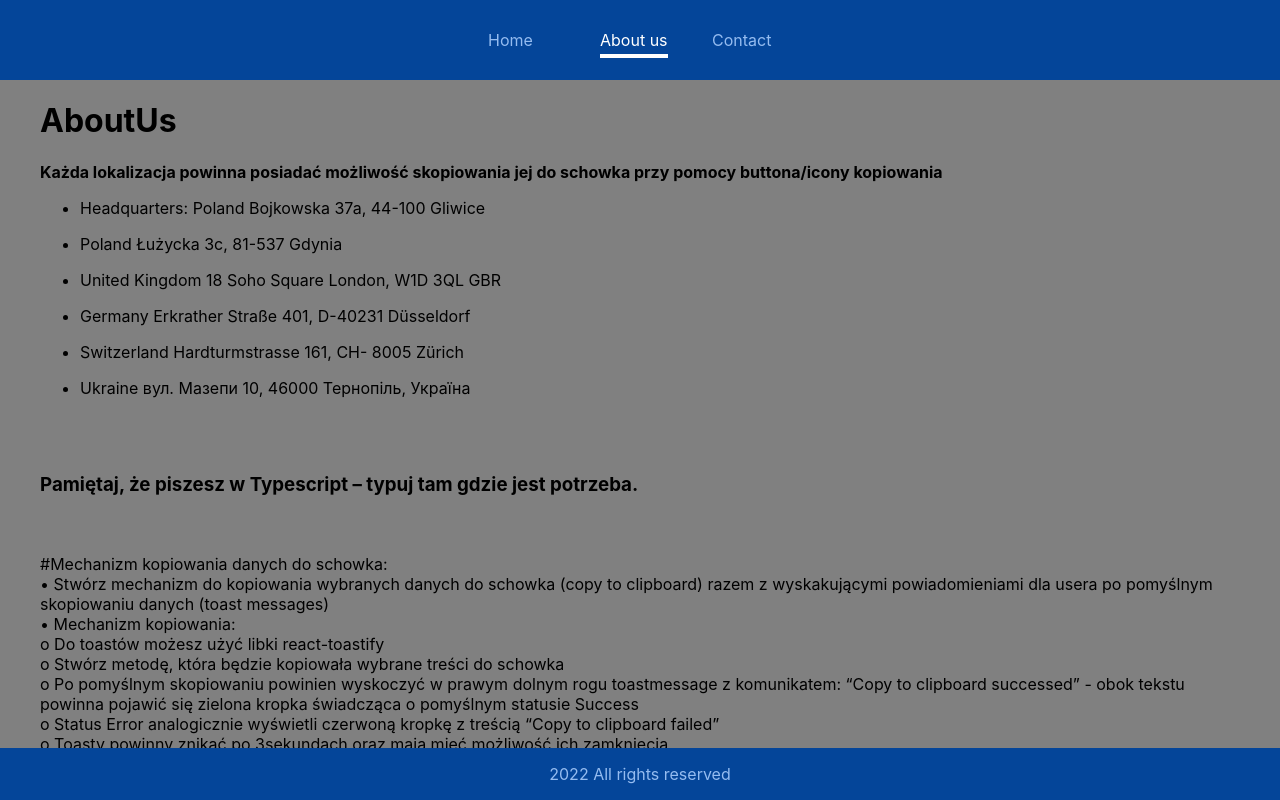
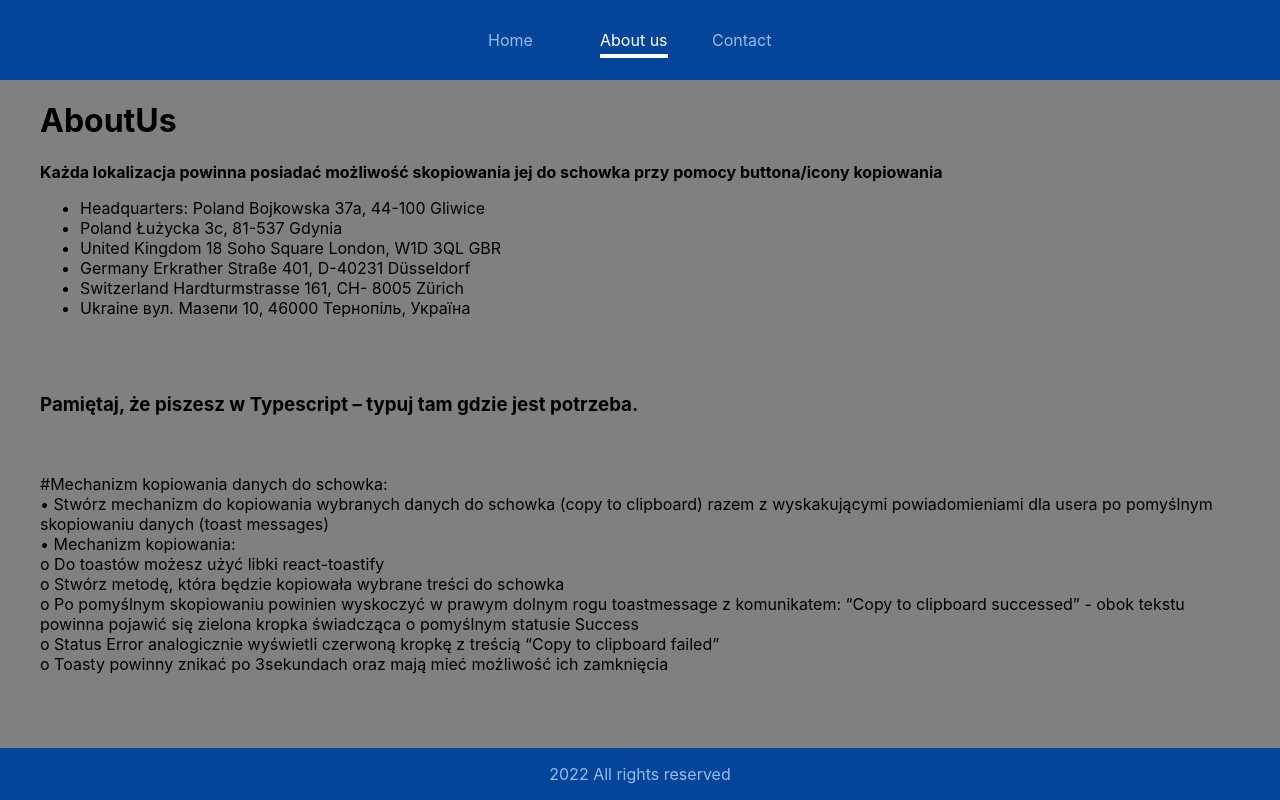
Before and after one commit to Joanna-Golofit/task-3-typesctipt-aplikacja-frontendowa, a React (Create React App) app: page /aboutUs in a window 1280 px wide. Built offline with nearby package versions, Linux system fonts and the light colour scheme.

Commit message:
added button to copy!

```diff
--- a/src/pages/AboutUs.module.css
+++ b/src/pages/AboutUs.module.css
@@ -1,3 +1,7 @@
-.location {
-  cursor: pointer;
+button {
+  display: none;
 }
+
+.location:hover button {
+  display: inline-block
+}
--- a/src/pages/AboutUs.tsx
+++ b/src/pages/AboutUs.tsx
@@ -1,4 +1,4 @@
-import React, { useState } from "react";
+import React from "react";
 import { Locations } from "../models";
 import { ToastContainer, toast } from "react-toastify";
 import "react-toastify/dist/ReactToastify.css";
@@ -12,20 +12,23 @@ interface Props {
 // e: React.FormEvent
 
 const AboutUs: React.FC<Props> = ({ locations }: Props) => {
-	// const [text, setText] = useState("Copy this text to clipboard");
-	// const [isCopied, setIsCopied] = useState(false);
-	// const notify = (event: React.ChangeEvent<HTMLLIElement>) => {
+
 	const notify = (event: React.MouseEvent<HTMLElement, MouseEvent>) => {
-		const value = (event.target as HTMLLIElement).innerHTML;
-		// toast.success("Copy to clipboard succeeded", {
+		const target = (event.target as HTMLLIElement);
+		// const value = (event.target as HTMLLIElement).innerHTML;
+		const dataToCopy = (target.previousElementSibling as HTMLLIElement)
+			.innerHTML;
+		// console.log("clg", event.target.previousSibling.innerHTML);
+		console.log("target", (target.previousElementSibling as HTMLLIElement).innerHTML);
+		toast.success("Copy to clipboard succeeded", {
+			theme: "dark",
+		});
+		console.log("clg", dataToCopy);
+		// setText(value);
+		navigator.clipboard.writeText(dataToCopy);
+		// toast.success(value, {
 		// 	theme: "dark",
 		// });
-		console.log("clg", value);
-		// setText(value);
-		navigator.clipboard.writeText(value);
-		toast.success(value, {
-			theme: "dark",
-		});
 		// setIsCopied(true);
 		// setTimeout(() => {
 		// 	setIsCopied(false);
@@ -51,16 +54,17 @@ const AboutUs: React.FC<Props> = ({ locations }: Props) => {
 						className={classes.location}
 						title="Click to copy to the clipboard"
 						key={location.zip}
-						onClick={notify}
+
 						// onClick={event => {
 						// 	setText((event.target as HTMLLIElement).innerHTML);
 						// 	console.log((event.target as HTMLLIElement).innerHTML);
 						// }}
 					>
 						{/* {location.country} {location.street} {location.zip}	{location.city} */}
-						<p>
+						<span className="DataToCopy">
 							{`${location.country} ${location.street} ${location.zip} ${location.city}`}
-						</p>
+						</span>
+						<button onClick={notify}> copy</button>
 					</li>
 				))}
 			</ul>
```
